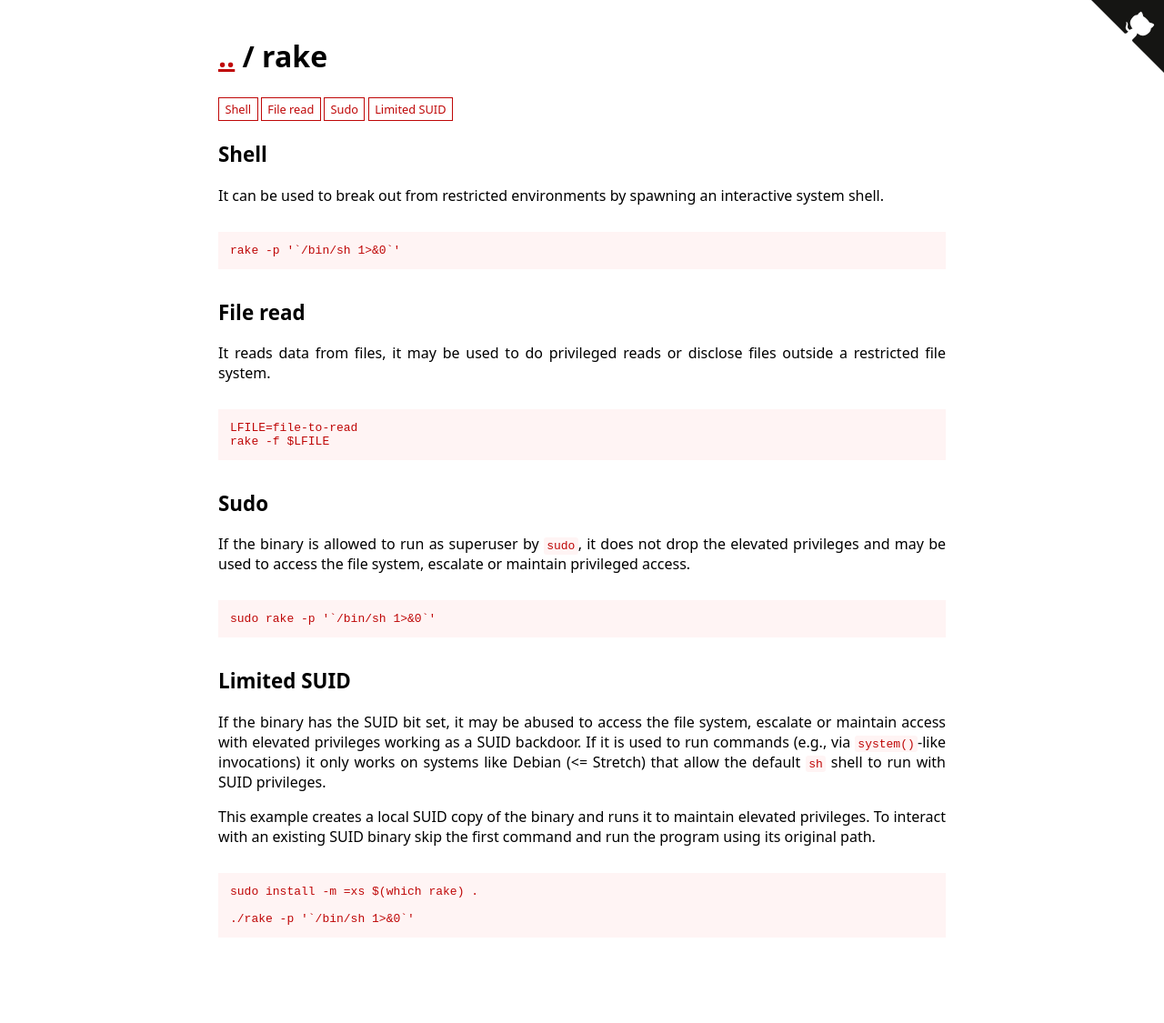
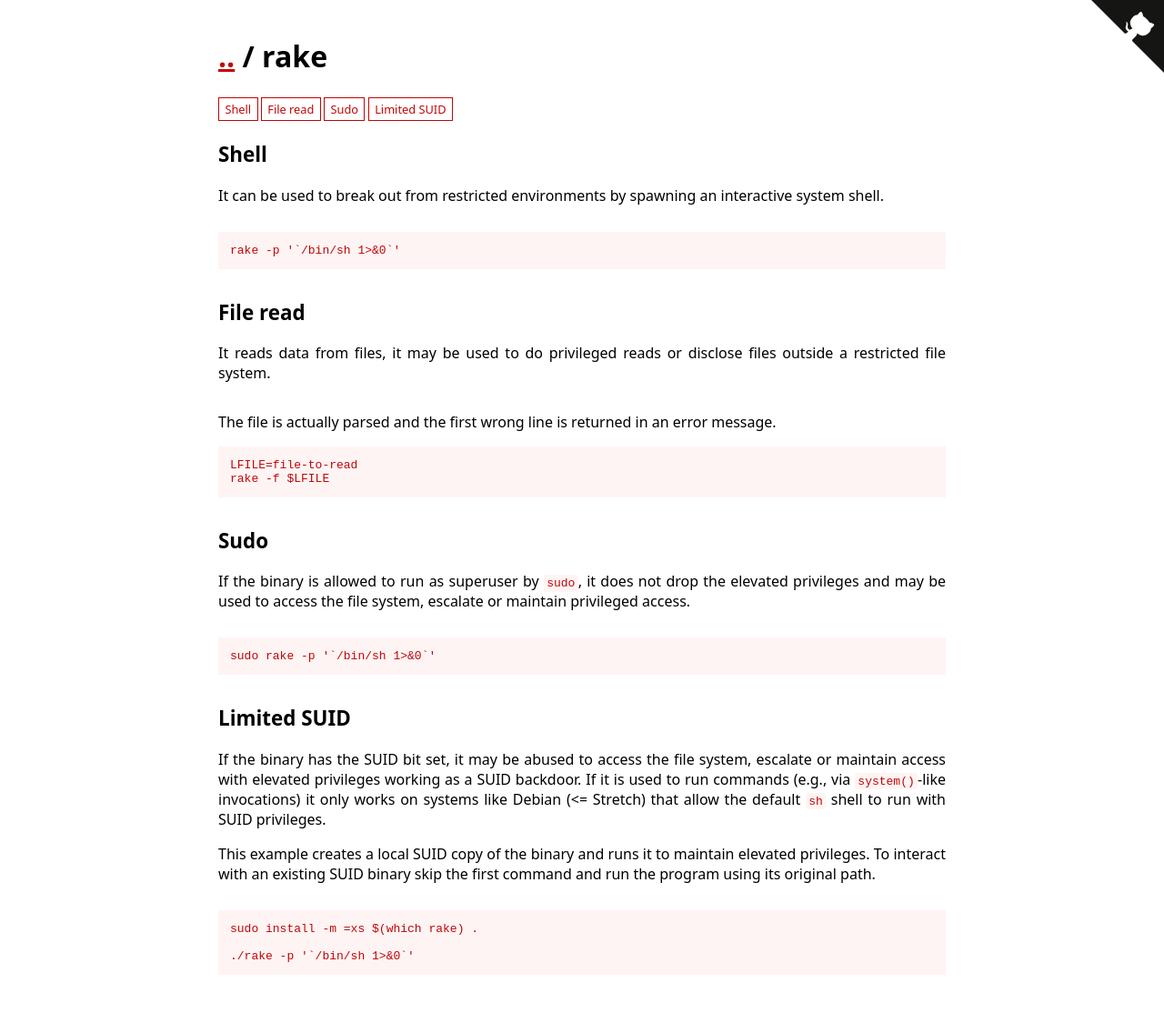
Before and after one commit to GTFOBins/GTFOBins.github.io, a Jekyll site: the page built from _gtfobins/rake.md, in a window 1280 px wide. Shown: the whole page at 91% size. Built offline with Jekyll 4.4.1, drawn with Linux system fonts in a browser that asks for light colours; before the commit the page ends 1084 px from its top, so only the background shows below that.

Commit message:
Add description

```diff
--- a/_gtfobins/rake.md
+++ b/_gtfobins/rake.md
@@ -1,7 +1,8 @@
 ---
 functions:
   file-read:
-    - code: |
+    - description: The file is actually parsed and the first wrong line is returned in an error message.
+      code: |
         LFILE=file-to-read
         rake -f $LFILE
   shell:
```
